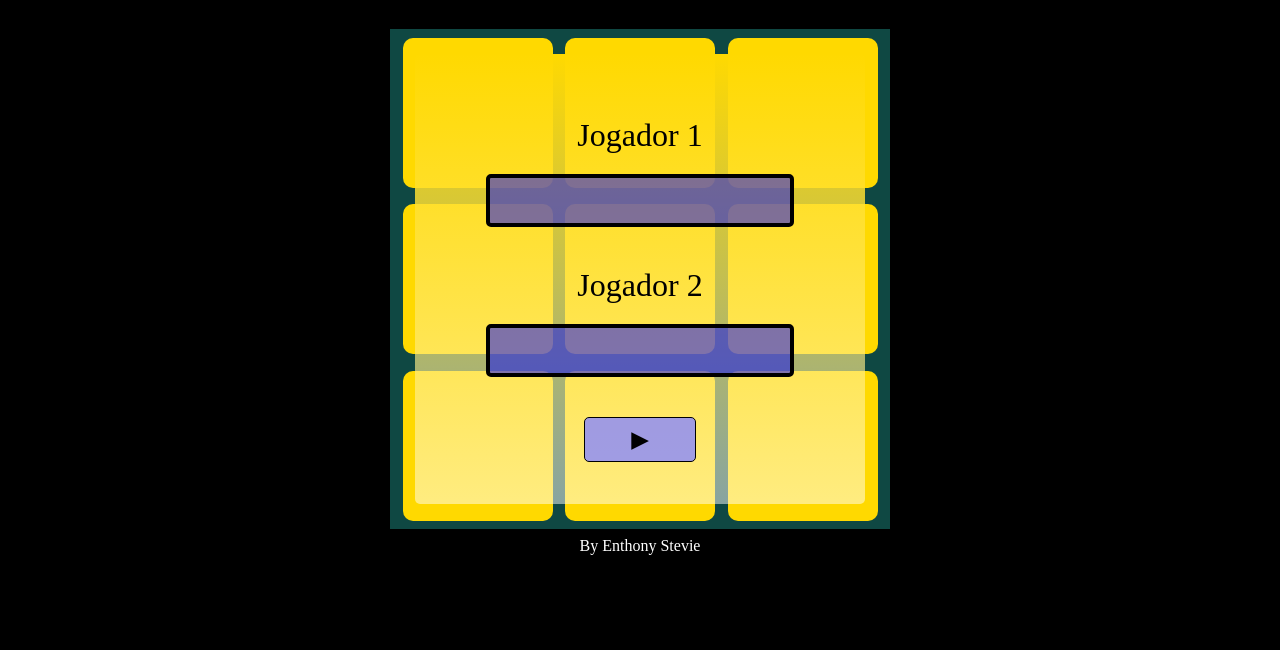
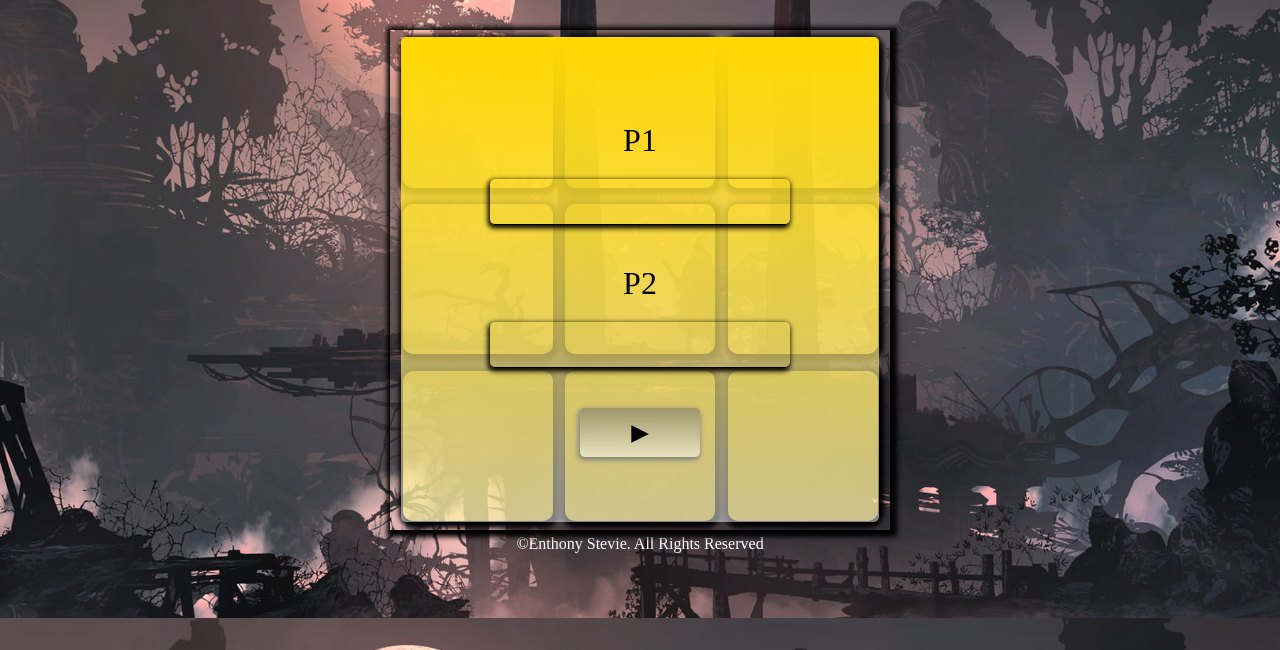
Before and after one commit to Enthony2021/Jogo-da-Velha-, a website: page index.html in a window 1280 px wide. Shown: the part 150-800 px from the top of the page. Drawn offline with Linux system fonts and the light colour scheme.

Commit message:
Jogo da Velha versão Final

```diff
--- a/assets/js/main.js
+++ b/assets/js/main.js
@@ -11,6 +11,20 @@ var pontosP2 = 0;
 var flagContinuar = false;
 var gameStart = document.querySelector('.game-start');
 var i;
+const chineseMusic = document.querySelector('.chineseMusic');
+const waterMusic = document.querySelector('.waterMusic');
+const swordMusic = document.querySelector('.swordMusic');
+
+function playBgMusic() {
+    document.addEventListener('click', ()=>{
+        chineseMusic.play();
+    });
+}
+playBgMusic();
+
+function sound(music) {
+    music.play();
+};
 
 
 function criaTelaInput(cb) {
@@ -24,14 +38,14 @@ function criaTelaInput(cb) {
     telaInput.classList.add('tela-input');
     tela.appendChild(telaInput);
 
-    labelOne.innerHTML = 'Jogador 1';
+    labelOne.innerHTML = 'P1';
     labelOne.classList.add('label-input');
     telaInput.appendChild(labelOne);
     inputOne.setAttribute('type', Text);
     inputOne.classList.add('input-player');
     telaInput.appendChild(inputOne);
 
-    labelTwo.innerHTML = 'Jogador 2';
+    labelTwo.innerHTML = 'P2';
     labelTwo.classList.add('label-input');
     telaInput.appendChild(labelTwo);
     inputTwo.setAttribute('type', Text);
@@ -88,6 +102,7 @@ function jogando() {
         mostraMensagem();
 
         if (quadroCliked.classList.contains('quadro') && !quadroCliked.innerHTML && mudaJogador === 1) {
+            sound(waterMusic);
             quadroCliked.innerHTML = 'X';
             contaClick++;
             if (contaClick > 4) avaliaVencedor();
@@ -96,6 +111,7 @@ function jogando() {
         }
 
         if (quadroCliked.classList.contains('quadro') && !quadroCliked.innerHTML && mudaJogador === 2) {
+            sound(waterMusic);
             quadroCliked.innerHTML = 'O';
             contaClick++;
             if (contaClick > 4) avaliaVencedor();
@@ -122,10 +138,11 @@ function avaliaVencedor() {
             pontosP1++;
 
             return setTimeout(()=> {
+                sound(swordMusic);
                 criarRedLine();
                 setTimeout(()=> {
                     telaFinal();
-                }, 1000);
+                }, 1500);
             }, 500);
 
         }
@@ -135,10 +152,11 @@ function avaliaVencedor() {
             pontosP2++;
 
             return setTimeout(()=> {
+                sound(swordMusic);
                 criarRedLine();
                 setTimeout(()=> {
                     telaFinal();
-                }, 1000);
+                }, 1500);
             }, 500);
         }
 
@@ -249,6 +267,5 @@ function criarRedLine() {
 }
 
 {
-
     criaTelaInput(jogando());
 }
--- /dev/null
+++ b/assets/sass/styles.sass
@@ -0,0 +1,148 @@
+$font-color1: white
+
+*
+    padding: 0
+    margin: 0
+
+body
+    width: 100%
+    height: 100vh
+    display: flex
+    align-items: center
+    justify-content: center
+    background-image: url(../imgs/samuraibg.jpg)
+
+.grande-caixa
+    display: flex
+    flex-direction: column
+    align-items: center
+
+.by-enthony
+    color: $font-color1
+    margin-top: 1%
+    font-size: min(4vw, 16px)
+
+h1
+    color: $font-color1
+    font-size: min(5vw,32px)
+
+.tela
+    display: flex
+    align-items: center
+    justify-content: center
+    position: relative
+    width: min(70vw, 500px)
+    height: min(70vw, 500px)
+    margin-top: 5px
+
+.game-start
+    width: min(70vw, 500px)
+    height: min(70vw, 500px)
+    display: flex
+    flex-wrap: wrap
+    align-items: center
+    justify-content: space-evenly
+    box-shadow: 2px 2px 5px 5px
+    .quadro
+        width: min(20vw,150px)
+        height: min(20vw,150px)
+        background-color: rgb(255, 217, 0, 0.5)
+        border-radius: 10px
+        display: grid
+        place-items: center
+        font-size: min(12vw,100px)
+        box-shadow: 1px 2px 5px 5px
+        &:hover
+            background-color: rgb(110, 106, 83, 0.5)
+            color: white
+            box-shadow: inherit
+
+.tela-input
+    position: absolute
+    width: min(66vw, 478px)
+    height: min(67vw, 485px)
+    background: linear-gradient(rgba(255, 217, 0.5), rgba(255, 255, 255, 0.5))
+    display: flex
+    flex-direction: column
+    align-items: center
+    justify-content: center
+    gap: min(2vw,20px)
+    border-radius: 5px
+    z-index: 10
+
+    .input-player
+        width: min(70%,300px)
+        height: min(10%,45px)
+        font-size: min(3.5vw,32px)
+        text-align: center
+        border: none
+        border-bottom: 1px solid black
+        border-radius: 5px
+        background-color: inherit
+        box-shadow: -1px 2px 5px 1.2px
+
+    .label-input
+        font-size: min(5vw,32px)
+        margin-top: 20px
+
+    .button-iniciar
+        width: 25%
+        height: 10%
+        border-radius: 5px
+        font-size: min(3vw,23px)
+        border: none
+        background: linear-gradient(#66666680, rgba(255, 255, 255, 0.5))
+        margin-top: min(2vw,20px)
+        box-shadow: -1px 2px 5px 1px gray
+        &:hover
+            background-color: #ffffff80
+        &:focus
+            background-color: #ffffff80
+
+    .msg-result
+        display: block
+        text-align: center
+        width: auto
+        height: auto
+        padding: min(3vw,23px)
+        text-transform: uppercase
+        font-weight: bold
+        background: linear-gradient(#a3a3a380, rgba(255, 255, 255, 0.5))
+        font-size: min(5vw, 40px)
+        border-radius: 10px
+        box-shadow: 0px 0px 10px 2px black
+
+.mensagens
+    width: 80%
+    height: 40px
+    display: flex
+    justify-content: center
+    text-align: center
+    align-items: center
+    font-size: 16px
+    color: $font-color1
+
+.red-line
+    position: absolute
+    background-color: rgba(119, 119, 119, 0.8)
+    z-index: 1
+    border-radius: 10px
+    box-shadow: 1px 2px 5px 2px white
+    animation: build-line 1s
+
+@keyframes build-line
+    0%
+        width: 10%
+        height: min(2vw, 15px)
+
+    25%
+        width: 90%
+        height: min(2vw, 15px)
+
+    75%
+        width: 90%
+        height: min(2vw, 15px)
+
+    100%
+        width: 0%
+        height: min(2vw, 15px)
--- a/index.html
+++ b/index.html
@@ -12,8 +12,7 @@
 <body>
     <span class="grande-caixa">
         <h1>JOGO DA VELHA</h1>
-        <p class="mensagens">
-        <p>
+        <p class="mensagens"> </p>
         <div class="tela">
 
             <div class="game-start">
@@ -30,9 +29,11 @@
 
         </div>
 
-        <p class="by-enthony">By Enthony Stevie</p>
+        <p class="by-enthony">©Enthony Stevie. All Rights Reserved</p>
     </span>
-
+    <audio class="chineseMusic" src="./assets/sounds/chineseMusic.mp3"></audio>
+    <audio class="waterMusic" src="./assets/sounds/waterDrop.mp3"></audio>
+    <audio class="swordMusic" src="./assets/sounds/Swordsound.mp3"></audio>
 
     <script src="./assets/js/main.js"></script>
 </body>
```
Also changed, not shown: package.json (added, +22 -0 lines), README.md (deleted), assets/css/style.css, assets/imgs/samuraibg.jpg (added), 6 other files.
